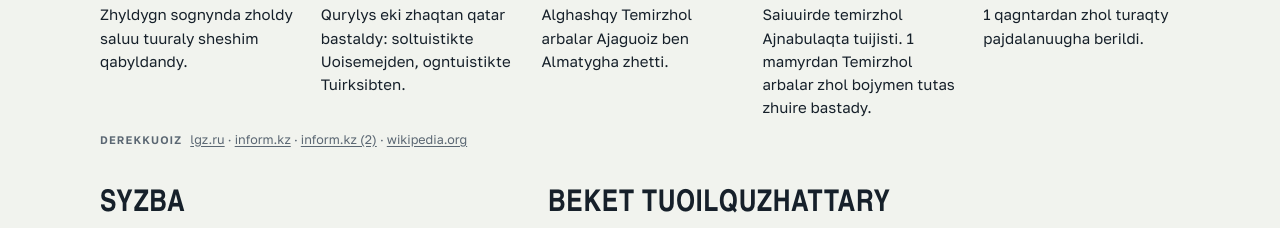
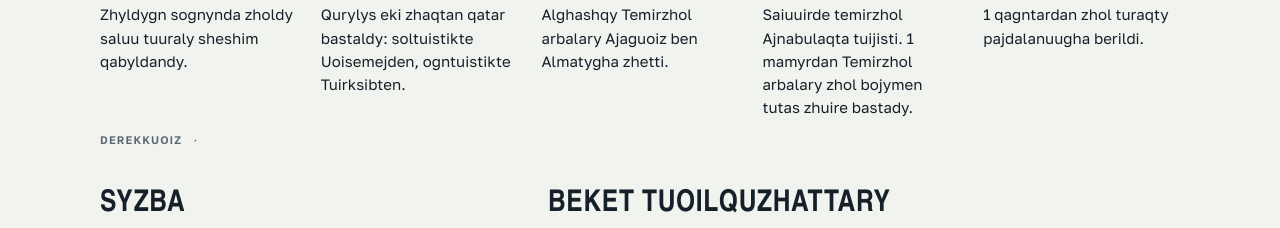
Before and after one commit to DarhanBektaban/Temirzhol, a plain HTML site: page index.html in a window 1280 px wide. Shown: the part 539-767 px from the top of the page. Drawn offline with Linux system fonts and the light colour scheme; a web font is replaced by a local one.

Commit message:
Fix historical entries for Turksib timeline

```diff
--- a/index.html
+++ b/index.html
@@ -170,11 +170,11 @@ footer p{margin:0;padding:18px 0 28px;max-width:44em;font-size:13px;color:var(--
 <ol class="steps">
 <li><span class="yr">1926</span><span>Zhyldygn sognynda zholdy saluu tuuraly sheshim qabyldandy.</span></li>
 <li><span class="yr">1927</span><span>Qurylys eki zhaqtan qatar bastaldy: soltuistikte Uoisemejden, ogntuistikte Tuirksibten.</span></li>
-<li><span class="yr">1929</span><span>Alghashqy Temirzhol arbalar Ajaguoiz ben Almatygha zhetti.</span></li>
-<li><span class="yr">1930</span><span>Saiuuirde temirzhol Ajnabulaqta tuijisti. 1 mamyrdan Temirzhol arbalar zhol bojymen tutas zhuire bastady.</span></li>
+<li><span class="yr">1929</span><span>Alghashqy Temirzhol arbalary Ajaguoiz ben Almatygha zhetti.</span></li>
+<li><span class="yr">1930</span><span>Saiuuirde temirzhol Ajnabulaqta tuijisti. 1 mamyrdan Temirzhol arbalary zhol bojymen tutas zhuire bastady.</span></li>
 <li><span class="yr">1931</span><span>1 qagntardan zhol turaqty pajdalanuugha berildi.</span></li>
 </ol>
-<p class="src"><span class="k">Derekkuoiz</span><span><a href="https://lgz.ru/article/i-chto-nam-teper-pokoy-">lgz.ru</a> · <a href="https://www.inform.kz/ru/istoriya-turksiba-90-let-i-tysyachi-kilometrov-zheleznoy-dorogi_a3645191">inform.kz</a> · <a href="https://www.inform.kz/ru/turksib-magistral-vdohnuvshaya-zhizn-v-region-ec141c">inform.kz (2)</a> · <a href="https://en.wikipedia.org/wiki/Turkestan%E2%80%93Siberia_Railway">wikipedia.org</a></span></p>
+<p class="src"><span class="k">Derekkuoiz</span><span></a> · </span></p>
 </section>
 <div class="split">
 <section class="map" id="syzba-turksib" aria-labelledby="h-map-turksib">
```
